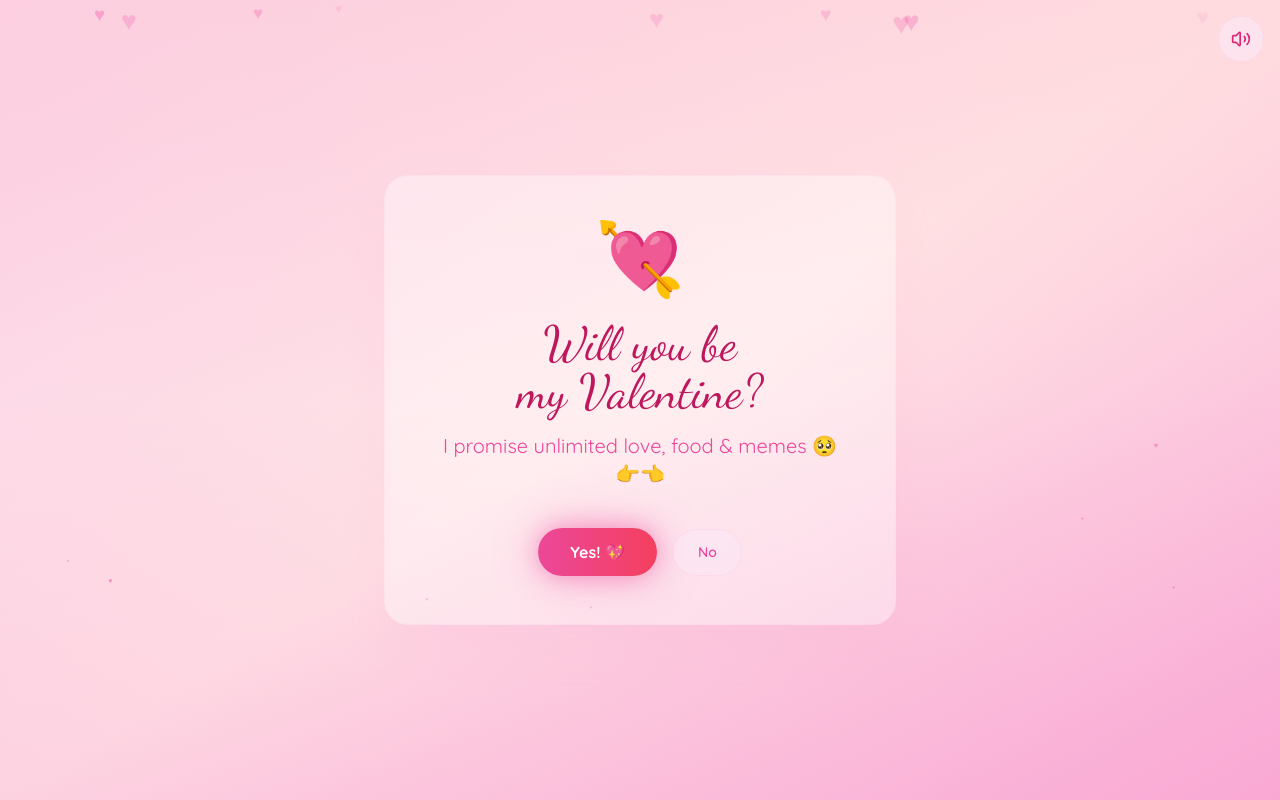
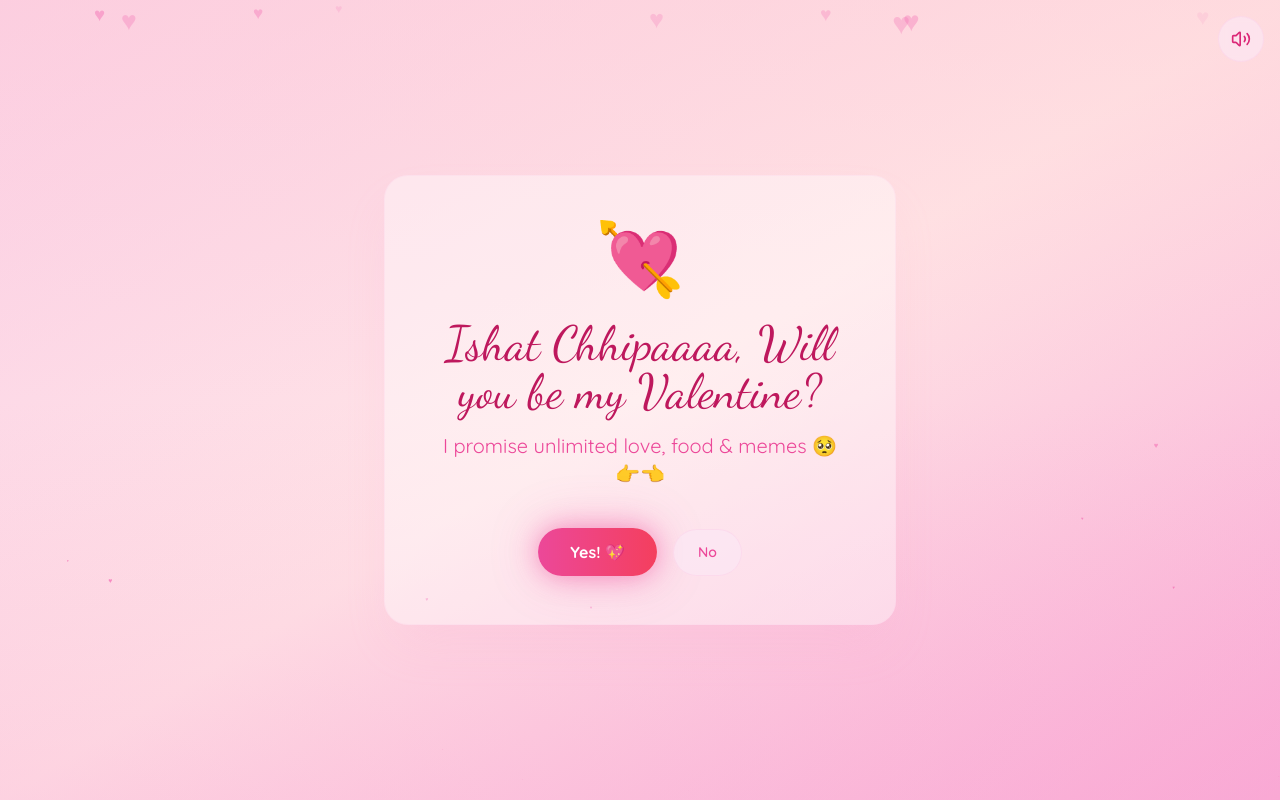
Before and after one commit to mia1725/valentine, a Next.js app: page / in a window 1280 px wide. Built offline with nearby package versions, Linux system fonts and the light colour scheme.

Commit message:
added name

```diff
--- a/components/proposal-card.tsx
+++ b/components/proposal-card.tsx
@@ -42,7 +42,7 @@ export function ProposalCard({ onYes }: ProposalCardProps) {
 
         {/* Title */}
         <h1 className="font-serif text-3xl sm:text-4xl md:text-5xl text-center text-pink-700 mb-4 text-balance leading-tight">
-          Will you be my Valentine?
+          Ishat Chhipaaaa, Will you be my Valentine?
         </h1>
 
         {/* Typewriter subtitle */}
```
